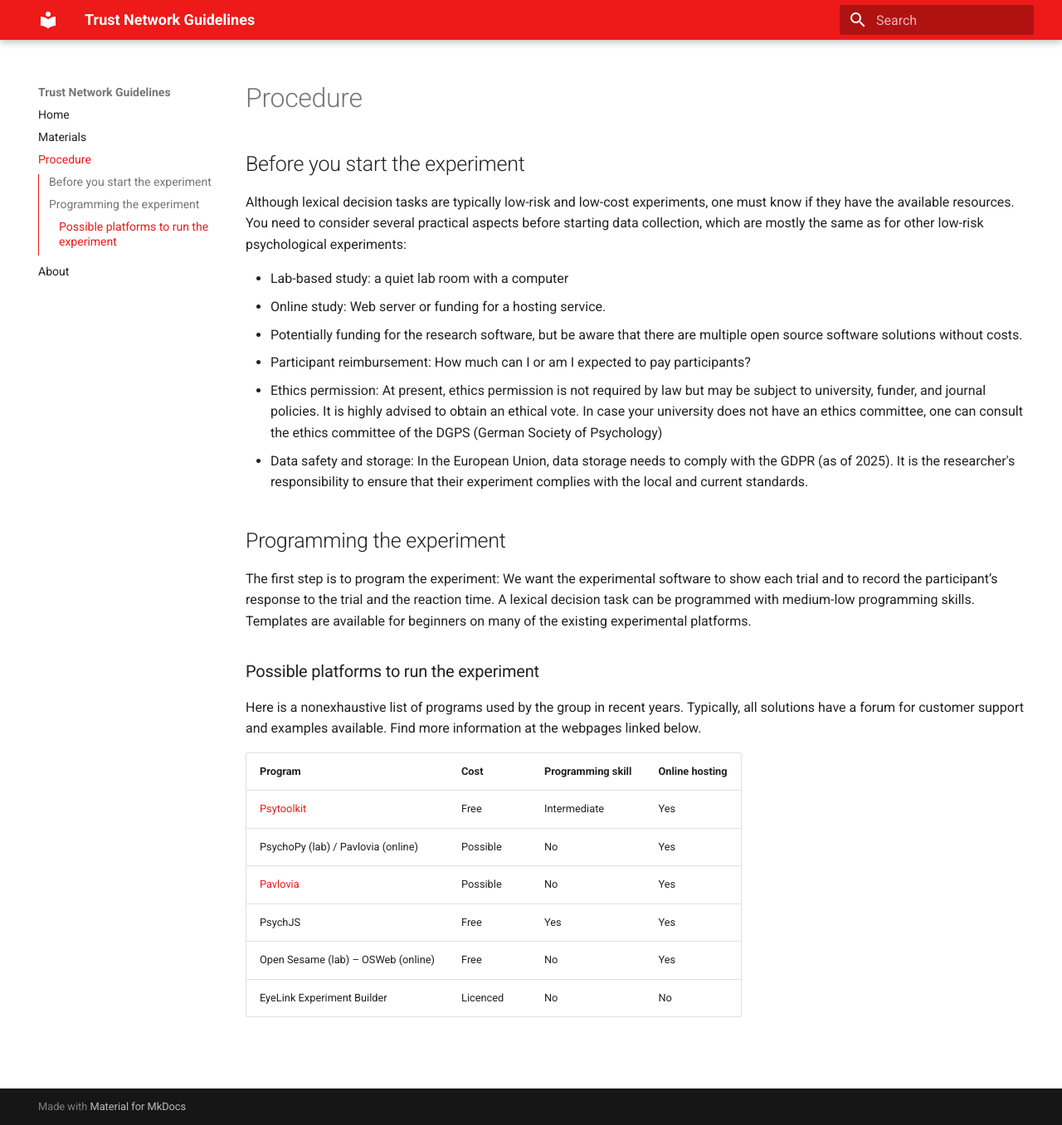
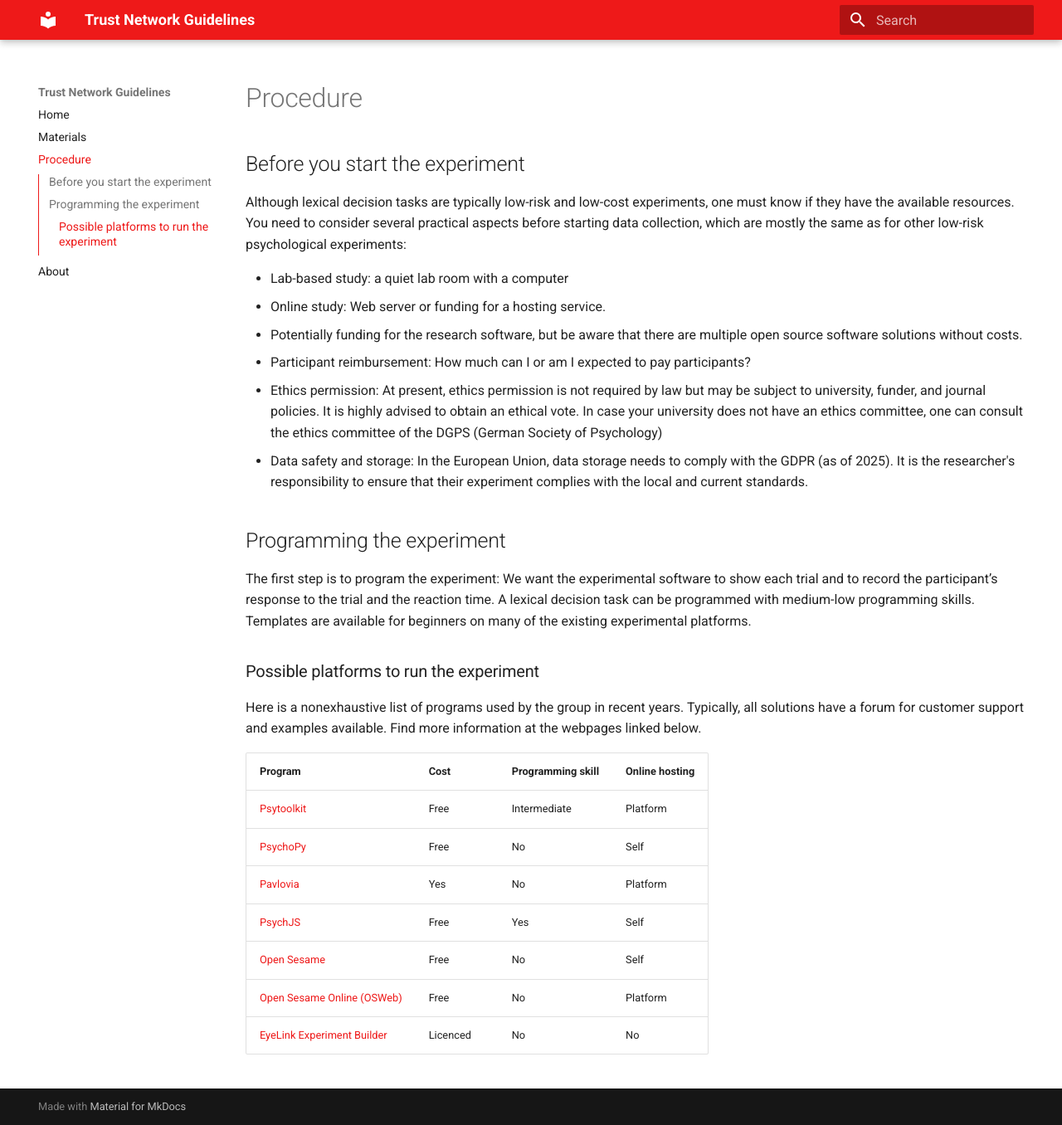
Before and after one commit to cwdeee/trust-network-guidelines, an MkDocs documentation site: the page built from docs/procedure.md, in a window 1280 px wide and 1356 px high. Shown: the whole window at 83% size. Built offline with MkDocs 1.6.1 and Material for MkDocs 9.7.7, drawn with Linux system fonts in a browser that asks for light colours.

Commit message:
table + links

```diff
--- a/docs/procedure.md
+++ b/docs/procedure.md
@@ -16,12 +16,13 @@ Here is a nonexhaustive list of programs used by the group in recent years. Typi
 
 | Program                            | Cost     | Programming skill | Online hosting |
 |------------------------------------|----------|-------------------|----------------|
-| [Psytoolkit](psytoolkit.org)       | Free     | Intermediate      | Yes            |
-| PsychoPy (lab) / Pavlovia (online) | Possible | No                | Yes            |
-| [Pavlovia](https://pavlovia.org/) | Possible | No                | Yes            |
-| PsychJS                            | Free     | Yes               | Yes            |
-| Open Sesame (lab) – OSWeb (online) | Free     | No                | Yes            |
-| EyeLink Experiment Builder         | Licenced | No                | No             |
+| [Psytoolkit](https://www.psytoolkit.org)       | Free     | Intermediate      | Platform            |
+| [PsychoPy](https://www.psychopy.org/) | Free | No                | Self            |
+| [Pavlovia](https://pavlovia.org/) | Yes | No                | Platform            |
+| [PsychJS](https://www.jspsych.org/v7/)                            | Free     | Yes               | Self            |
+| [Open Sesame](https://osdoc.cogsci.nl/) | Free     | No                | Self            |
+| [Open Sesame Online (OSWeb)](https://osdoc.cogsci.nl/3.3/manual/osweb/osweb/) | Free     | No                | Platform            |
+| [EyeLink Experiment Builder](https://www.sr-research.com/experiment-builder/)         | Licenced | No                | No             |
 
 <!--| Gorilla                            |        |                |                |  |                    |
 | Inquisit                           |        |                |                |  |                    |-->
```
